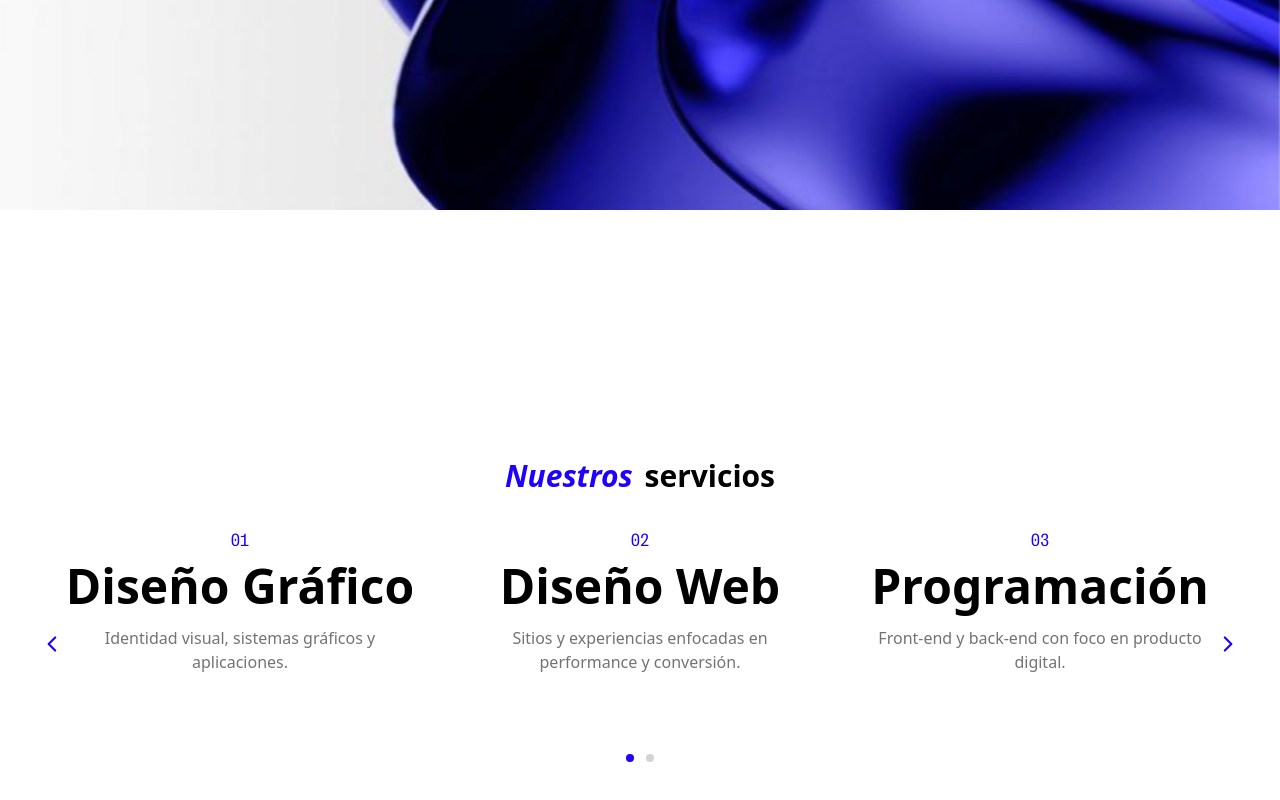
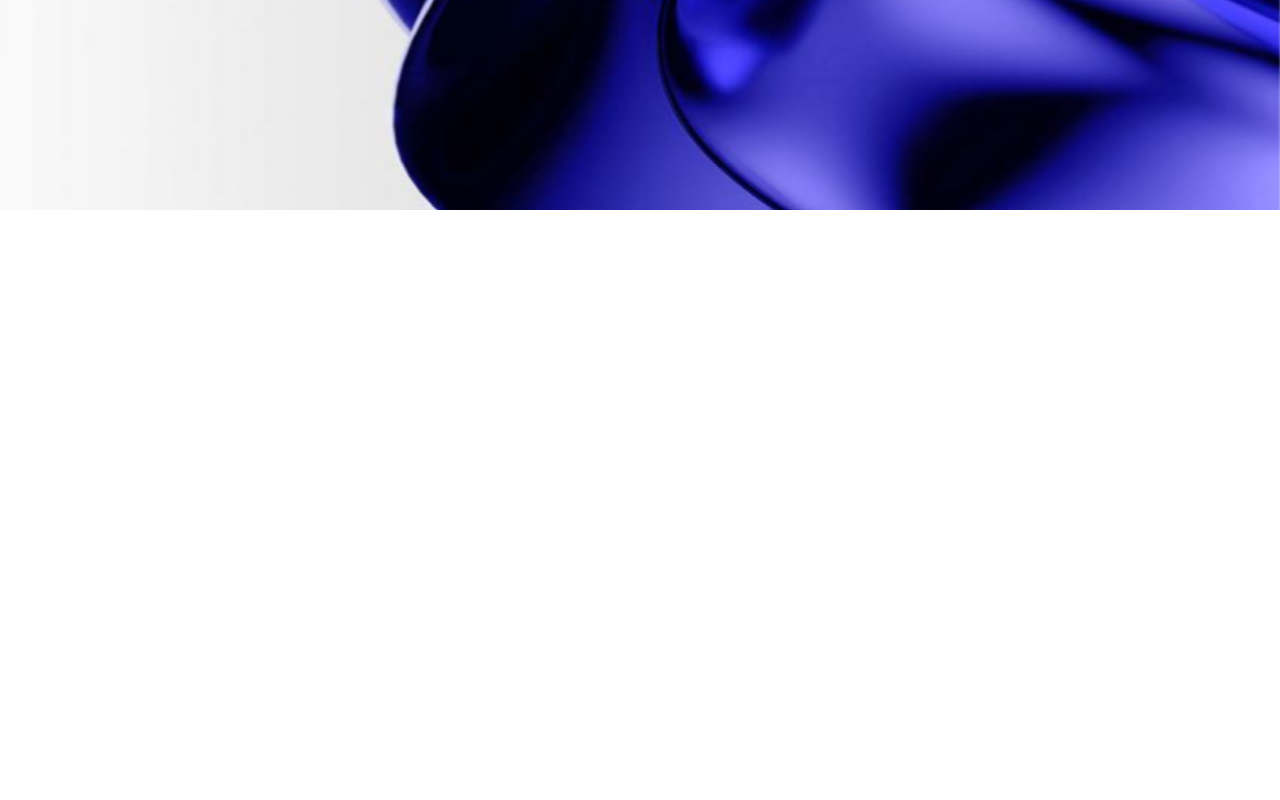
Before and after one commit to Rodrigoloh/cobalto-blue, a Next.js app: page / in a window 1280 px wide. Shown: the part 1958-2758 px from the top of the page. Built offline with nearby package versions, Linux system fonts and the light colour scheme.

Commit message:
nosotros: add initial h-screen spacer above panels so sticky parallax is visible before sections overlay it

```diff
--- a/components/SectionNosotros.tsx
+++ b/components/SectionNosotros.tsx
@@ -55,6 +55,8 @@ export default function SectionNosotros(){
         <div className="sticky top-0 h-screen z-0">
           <img src="/nosotros/parallax.jpg" alt="Parallax" className="w-full h-full object-cover" />
         </div>
+        {/* Ventana inicial para ver el parallax antes de que aparezcan los paneles */}
+        <div className="h-screen" aria-hidden />
 
         {/* Servicios */}
         <section className="relative z-10 min-h-screen flex items-center bg-white text-black border-b border-neutral-200">
```
